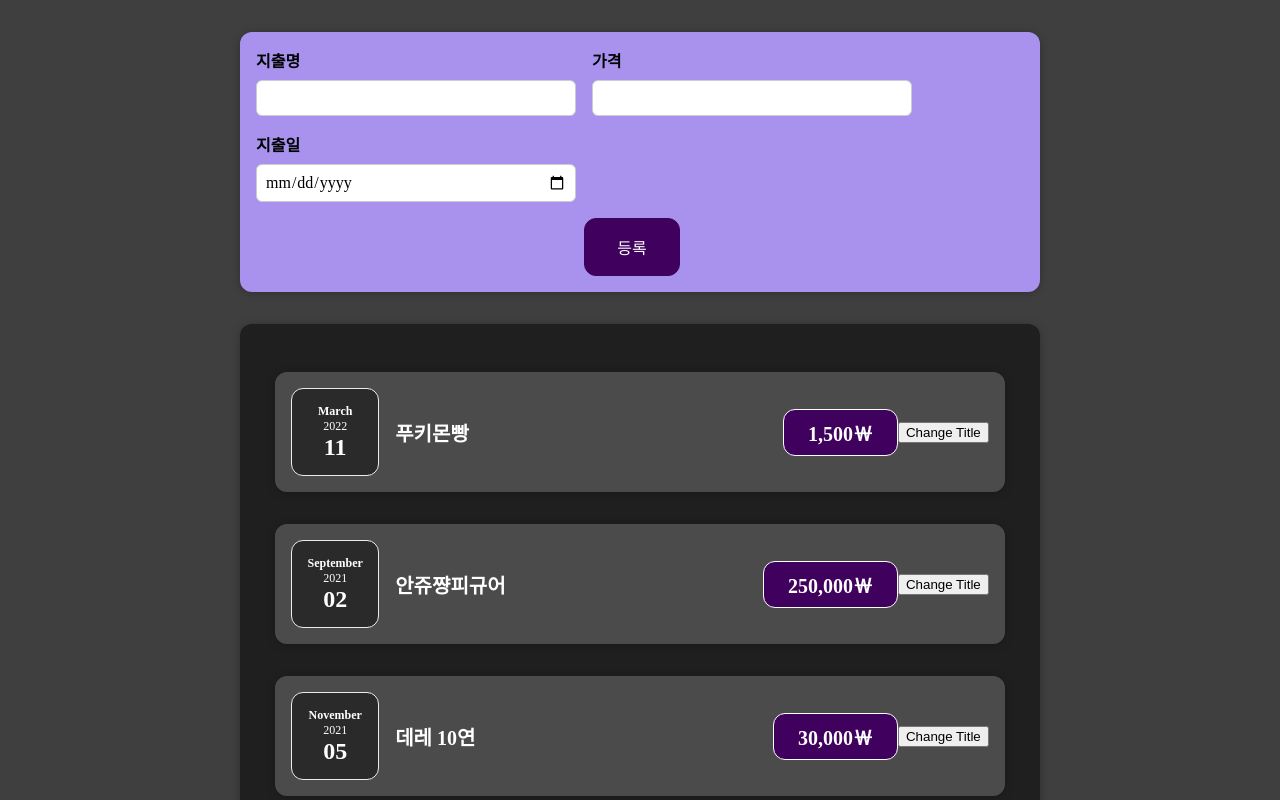
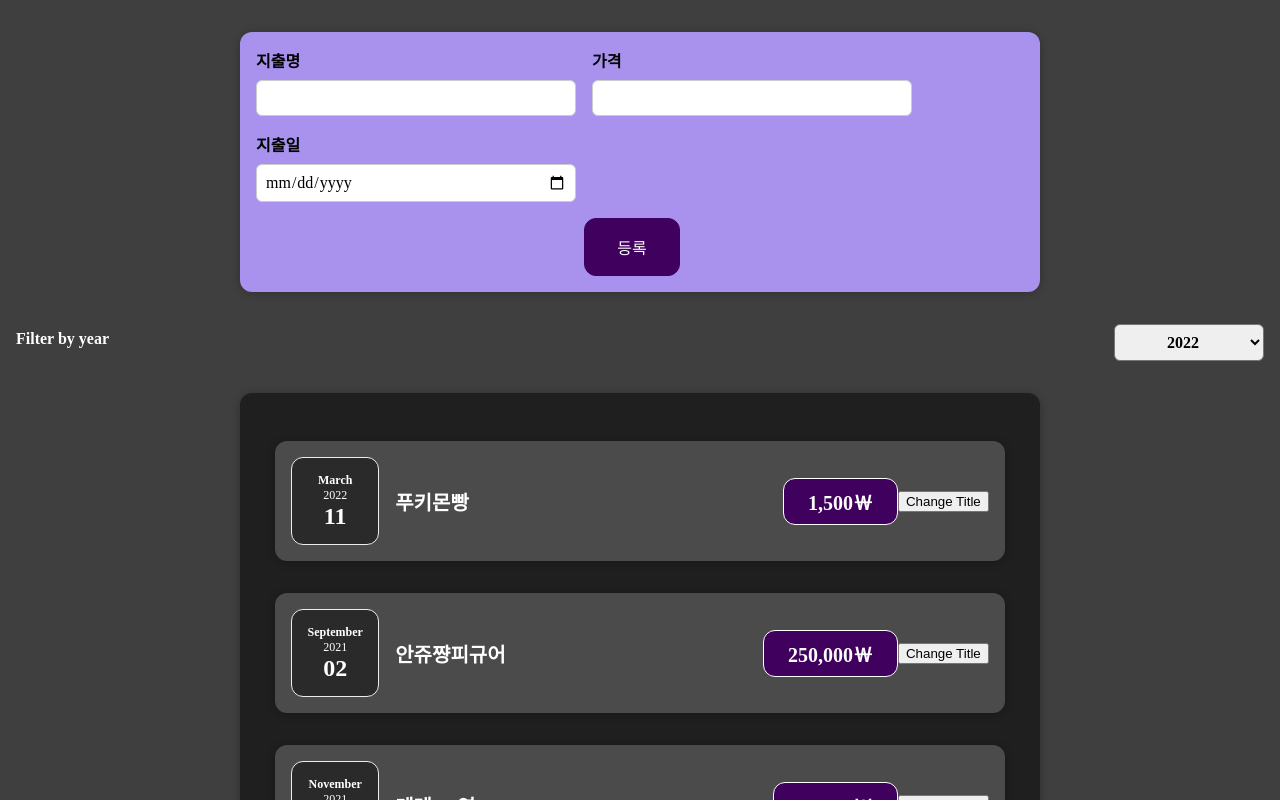
Before and after one commit to hamsoter/react-complate-guide, a React (Create React App) app: page / in a window 1280 px wide. Shown: the top 800 px of the page. Built offline with nearby package versions, Linux system fonts and the light colour scheme; a web font is replaced by a local one.

Commit message:
Feat: 연도 선택 컴포넌트 ui 추가 + 선택연도 전송
- ExpensesFilter 컴포넌트 생성 + css 스타일링
- 선택한 연도를 상위의 Exepnses 컴포넌트에 전달함

```diff
--- a/src/components/Expenses/Expenses.js
+++ b/src/components/Expenses/Expenses.js
@@ -1,5 +1,6 @@
 import React from "react";
 import ExpenseItem from "./ExpenseItem";
+import ExpensesFilter from "./ExpensesFilter";
 import Card from "../UI/Card";
 import "./Expenses.css";
 
@@ -17,7 +18,16 @@
     );
   });
 
-  return <Card className="expenses">{expenses}</Card>;
+  const selectYearHandler = (year) => {
+    console.log(year);
+  };
+
+  return (
+    <div>
+      <ExpensesFilter onSelectYear={selectYearHandler} />
+      <Card className="expenses">{expenses}</Card>
+    </div>
+  );
 };
 
 export default Expenses;
--- /dev/null
+++ b/src/components/Expenses/ExpensesFilter.css
@@ -0,0 +1,24 @@
+.expenses-filter {
+  color: white;
+  padding: 0 1rem;
+}
+
+.expenses-filter__control {
+  display: flex;
+  width: 100%;
+  align-items: center;
+  justify-content: space-between;
+  margin: 1rem 0;
+}
+
+.expenses-filter label {
+  font-weight: bold;
+  margin-bottom: 0.5rem;
+}
+
+.expenses-filter select {
+  font: inherit;
+  padding: 0.5rem 3rem;
+  font-weight: bold;
+  border-radius: 6px;
+}
--- /dev/null
+++ b/src/components/Expenses/ExpensesFilter.js
@@ -0,0 +1,25 @@
+import React from "react";
+import { useState } from "react/cjs/react.development";
+
+import "./ExpensesFilter.css";
+
+const ExpensesFilter = (props) => {
+  const yearChangeHandler = (e) => {
+    props.onSelectYear(e.target.value);
+  };
+  return (
+    <div className="expenses-filter">
+      <div className="expenses-filter__control">
+        <label>Filter by year</label>
+        <select onChange={yearChangeHandler}>
+          <option value="2022">2022</option>
+          <option value="2021">2021</option>
+          <option value="2020">2020</option>
+          <option value="2019">2019</option>
+        </select>
+      </div>
+    </div>
+  );
+};
+
+export default ExpensesFilter;
```
